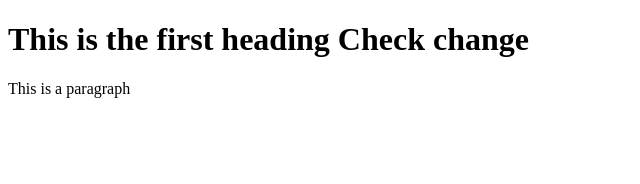
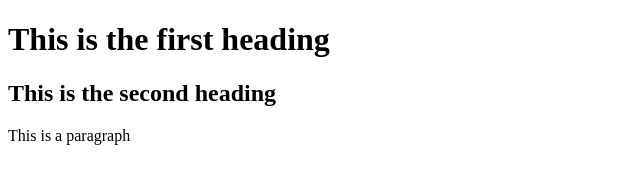
Before and after one commit to deaninfosec/testrepo, a plain HTML site: page Index.html in a window 1280 px wide. Shown: the whole page, without its empty margins (0-640 px from the left). Drawn offline with Linux system fonts and the light colour scheme.

Commit message:
new update

```diff
--- a/Index.html
+++ b/Index.html
@@ -7,7 +7,8 @@
     </head>
     <body>
 
-        <h1>This is the first heading Check change</h1>
+        <h1>This is the first heading</h1>
+        <h2>This is the second heading</h2>
         <p>This is a paragraph</p>
 
     </body>
```
